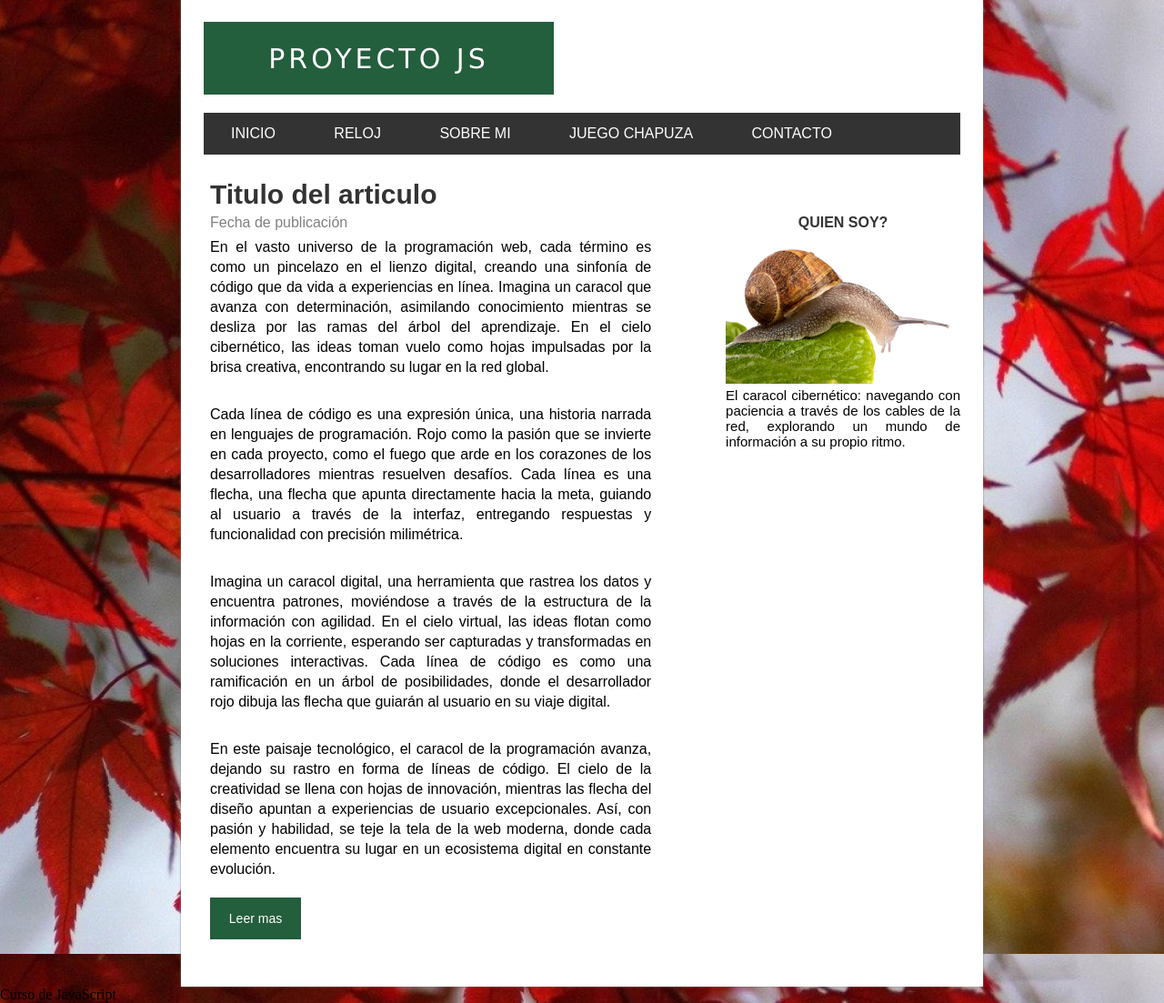
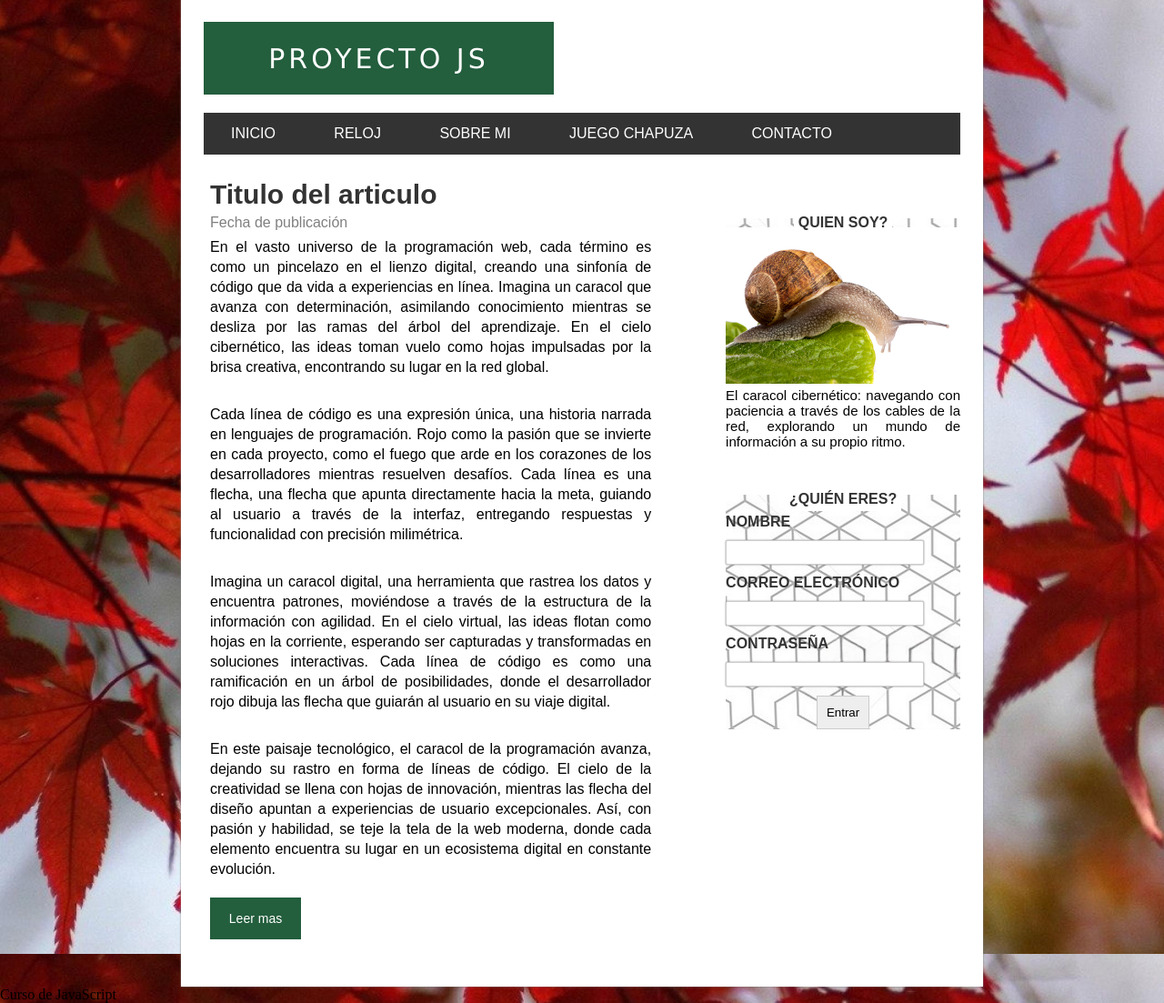
Before and after one commit to romildoran/poryecto.html.css.js.jquery, a PHP site: page / in a window 1280 px wide. Shown: the part 31-1134 px from the top of the page at 91% size. Run offline with PHP 8.4, Linux system fonts and the light colour scheme.

Commit message:
creacion del formulario

```diff
--- a/css/style.css
+++ b/css/style.css
@@ -139,12 +139,38 @@ aside {
     padding: 5px;
 }
 
-#aside img{
+#aside img {
     width: 100%;
 
 }
 
-#aside p{
+#aside p {
     font-size: 15px;
     text-align: justify;
 }
+
+#formulario *:not([type="submit"]) {
+    margin-top: 15px;
+    display: flex;
+    flex-direction: column;
+    align-items: flex-start;
+}
+
+form input[type="text"],
+form input[type="password"],
+form input[type="email"] {
+    padding: 5px;
+    border-radius: 2px;
+    border: 1px solid #ccc;
+    width: 80%;
+    margin-bottom: 10px;
+    box-shadow: 0px 0px 2px gray;
+    margin-top: 5px;
+}
+
+form input[type="submit"]{
+    background: #eee;
+    padding: 10px;
+    border: 1px solid #ccc;
+    cursor: pointer;
+}
--- a/index.html
+++ b/index.html
@@ -69,11 +69,25 @@
                 <div id="about">
                     <h4><span>Quien soy?</span></h4>
                     <img src="/img/caracol.jpg" alt="">
+                    <p>
+                        El caracol cibernético: navegando con paciencia a través de los cables de la red, explorando un
+                        mundo de información a su propio ritmo.
+                    </p>
                 </div>
-                <p>
-                    El caracol cibernético: navegando con paciencia a través de los cables de la red, explorando un
-                    mundo de información a su propio ritmo.
-                </p>
+                <div id="login">
+                    <h4>
+                        <span>¿Quién eres?</span>
+                        <form action="" id="formulario">
+                            <label for="name">Nombre</label>
+                            <input type="text" name="name">
+                            <label for="email">Correo electrónico</label>
+                            <input type="text" name="email">
+                            <label for="password">Contraseña</label>
+                            <input type="password" name="password">
+                            <input type="submit" value="Entrar">
+                        </form>
+                    </h4>
+                </div>
             </aside>
             <div class="clearfix"></div>
         </section>
```
Also changed, not shown: img/line.png.
